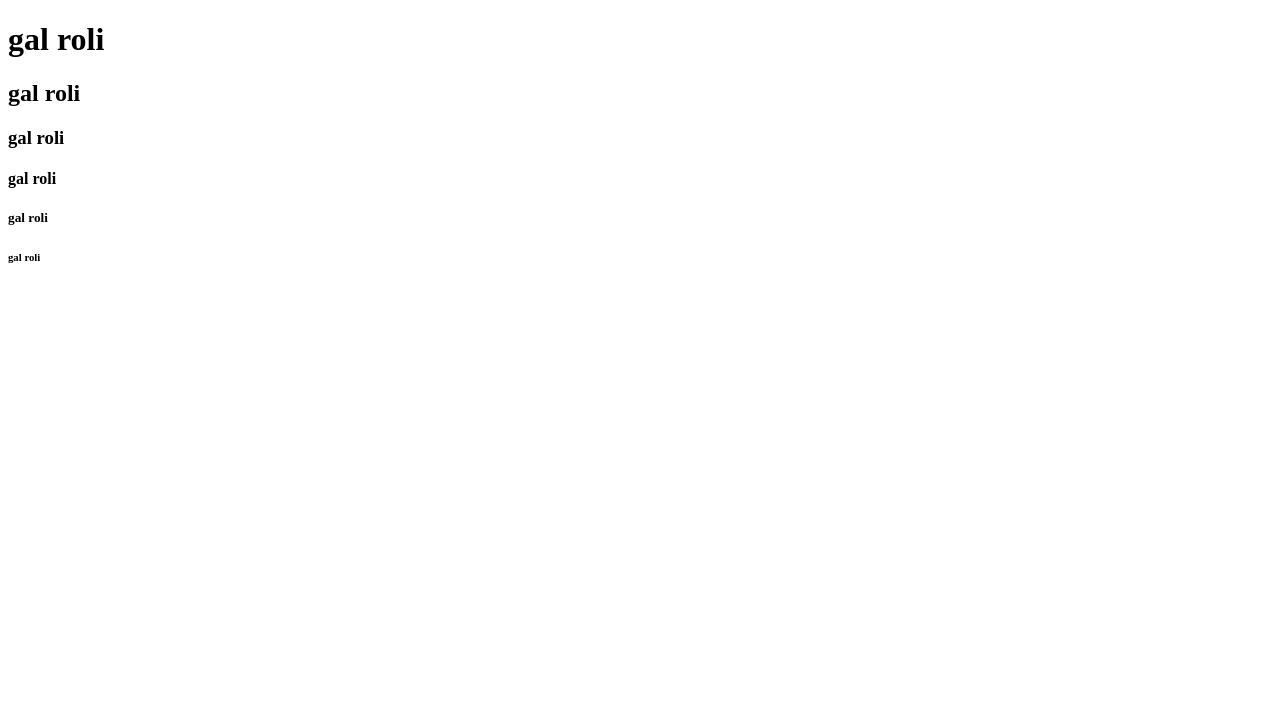
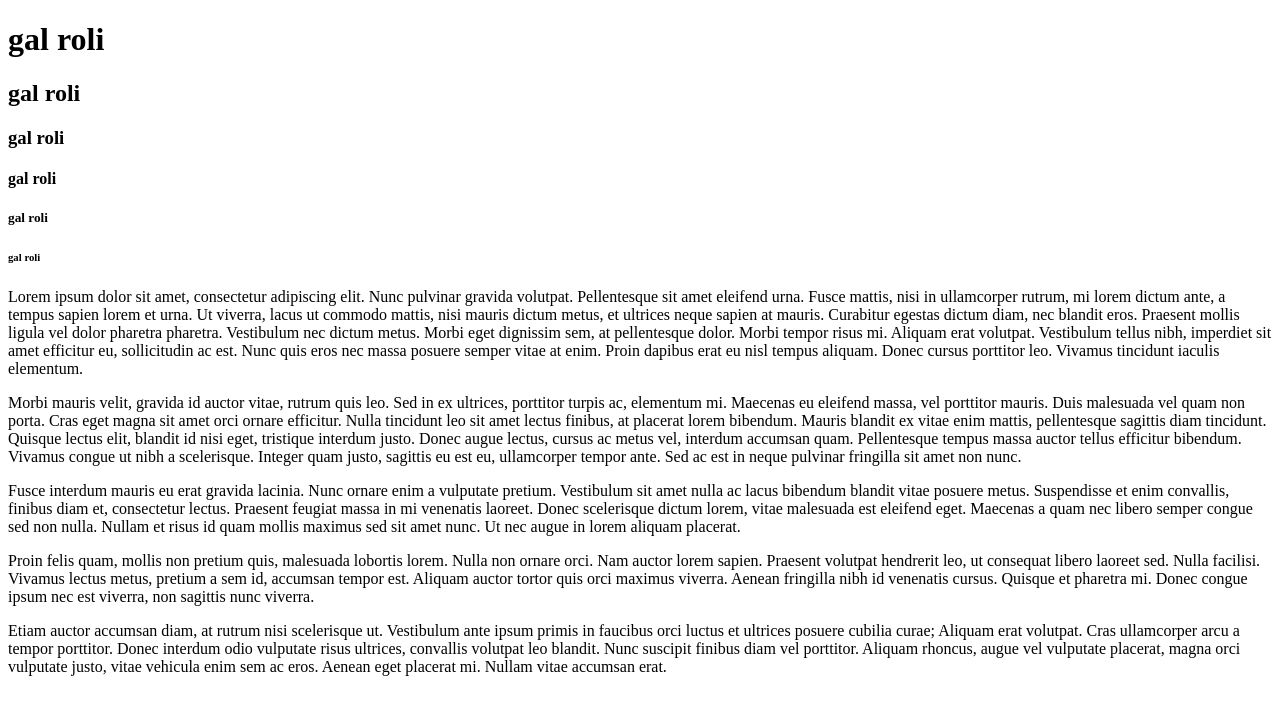
Before and after one commit to galrolika09/web, a plain HTML site: page index.html in a window 1280 px wide. Drawn offline with Linux system fonts and the light colour scheme.

Commit message:
5 bekezdés

```diff
--- a/index.html
+++ b/index.html
@@ -12,5 +12,12 @@
     <h4>gal roli</h4>
     <h5>gal roli</h5>
     <h6>gal roli</h6>
+
+    <p>Lorem ipsum dolor sit amet, consectetur adipiscing elit. Nunc pulvinar gravida volutpat. Pellentesque sit amet eleifend urna. Fusce mattis, nisi in ullamcorper rutrum, mi lorem dictum ante, a tempus sapien lorem et urna. Ut viverra, lacus ut commodo mattis, nisi mauris dictum metus, et ultrices neque sapien at mauris. Curabitur egestas dictum diam, nec blandit eros. Praesent mollis ligula vel dolor pharetra pharetra. Vestibulum nec dictum metus. Morbi eget dignissim sem, at pellentesque dolor. Morbi tempor risus mi. Aliquam erat volutpat. Vestibulum tellus nibh, imperdiet sit amet efficitur eu, sollicitudin ac est. Nunc quis eros nec massa posuere semper vitae at enim. Proin dapibus erat eu nisl tempus aliquam. Donec cursus porttitor leo. Vivamus tincidunt iaculis elementum.</p>
+    <p>Morbi mauris velit, gravida id auctor vitae, rutrum quis leo. Sed in ex ultrices, porttitor turpis ac, elementum mi. Maecenas eu eleifend massa, vel porttitor mauris. Duis malesuada vel quam non porta. Cras eget magna sit amet orci ornare efficitur. Nulla tincidunt leo sit amet lectus finibus, at placerat lorem bibendum. Mauris blandit ex vitae enim mattis, pellentesque sagittis diam tincidunt. Quisque lectus elit, blandit id nisi eget, tristique interdum justo. Donec augue lectus, cursus ac metus vel, interdum accumsan quam. Pellentesque tempus massa auctor tellus efficitur bibendum. Vivamus congue ut nibh a scelerisque. Integer quam justo, sagittis eu est eu, ullamcorper tempor ante. Sed ac est in neque pulvinar fringilla sit amet non nunc.</p>
+    <p>Fusce interdum mauris eu erat gravida lacinia. Nunc ornare enim a vulputate pretium. Vestibulum sit amet nulla ac lacus bibendum blandit vitae posuere metus. Suspendisse et enim convallis, finibus diam et, consectetur lectus. Praesent feugiat massa in mi venenatis laoreet. Donec scelerisque dictum lorem, vitae malesuada est eleifend eget. Maecenas a quam nec libero semper congue sed non nulla. Nullam et risus id quam mollis maximus sed sit amet nunc. Ut nec augue in lorem aliquam placerat.</p>
+    <p>Proin felis quam, mollis non pretium quis, malesuada lobortis lorem. Nulla non ornare orci. Nam auctor lorem sapien. Praesent volutpat hendrerit leo, ut consequat libero laoreet sed. Nulla facilisi. Vivamus lectus metus, pretium a sem id, accumsan tempor est. Aliquam auctor tortor quis orci maximus viverra. Aenean fringilla nibh id venenatis cursus. Quisque et pharetra mi. Donec congue ipsum nec est viverra, non sagittis nunc viverra.</p>
+    <p>Etiam auctor accumsan diam, at rutrum nisi scelerisque ut. Vestibulum ante ipsum primis in faucibus orci luctus et ultrices posuere cubilia curae; Aliquam erat volutpat. Cras ullamcorper arcu a tempor porttitor. Donec interdum odio vulputate risus ultrices, convallis volutpat leo blandit. Nunc suscipit finibus diam vel porttitor. Aliquam rhoncus, augue vel vulputate placerat, magna orci vulputate justo, vitae vehicula enim sem ac eros. Aenean eget placerat mi. Nullam vitae accumsan erat.</p>
+
 </body>
 </html>
```
